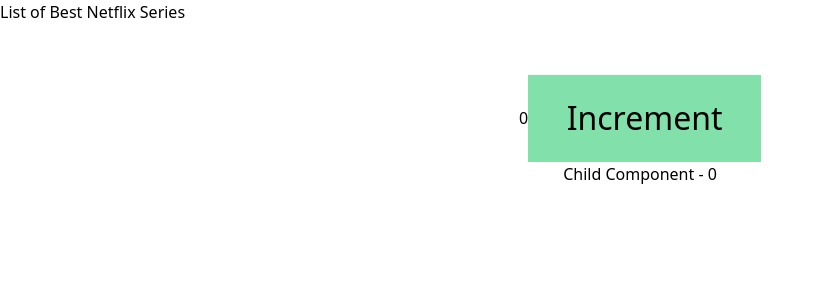
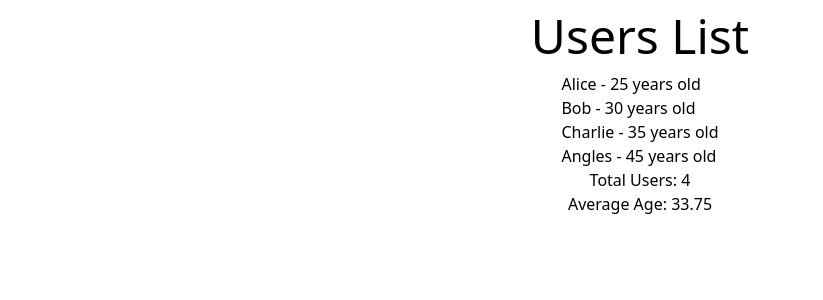
Before and after one commit to rajendra-rauta/React_v19, a React (Vite) app: page / in a window 1280 px wide. Shown: the top 300 px of the page, without its empty margins (0-823 px from the left). Built offline with nearby package versions, Linux system fonts and the light colour scheme.

Commit message:
derived state

```diff
--- a/src/App.jsx
+++ b/src/App.jsx
@@ -3,9 +3,10 @@
 // import { EventPropagation } from "./components/EventPropagation";
 // import { EventProps } from "./components/EventsProps";
 // import "./components/Netflix.css";
+import { DerivedState } from "./components/DeriverState";
 import "./components/Ev.css";
 import styles from "./components/Netflix.module.css";
-import { State } from "./hooks/state";
+// import { State } from "./hooks/state";
 import './index.css'
 
 
@@ -14,12 +15,13 @@
   return (
 
     <section >
-      <h1 className={styles["card-heading"]}>List of Best Netflix Series</h1>
+      {/* <h1 className={styles["card-heading"]}>List of Best Netflix Series</h1> */}
       {/* <NetflixSeries /> */}
       {/* <EventHandeling/> */}
       {/* <EventProps/> */}
       {/* <EventPropagation /> */}
-      <State/>
+      {/* <State/> */}
+      <DerivedState />
 
     </section>
 
--- /dev/null
+++ b/src/components/DeriverState.jsx
@@ -0,0 +1,32 @@
+import { useState } from "react";
+
+export const DerivedState = () => {
+    const [users, setUsers] = useState([
+        { name: "Alice", age: 25 },
+        { name: "Bob", age: 30 },
+        { name: "Charlie", age: 35 },
+        { name: "Angles", age: 45 },
+    ]);
+
+    // Derived state: count of users
+    console.log(users);
+    const userCount = users.length;
+    // Derived state: average age of users
+    const averageAge =
+        users.reduce((accum, curElem) => accum + curElem.age, 0) / userCount;
+
+    return (
+        <div className="main-div">
+            <h1>Users List</h1>
+            <ul>
+                {users.map((user, index) => (
+                    <li key={index}>
+                        {user.name} - {user.age} years old
+                    </li>
+                ))}
+            </ul>
+            <p>Total Users: {userCount}</p>
+            <p>Average Age: {averageAge}</p>
+        </div>
+    );
+};
--- a/src/components/EV.css
+++ b/src/components/EV.css
@@ -4,6 +4,7 @@
     display: flex;
     justify-content: center;
     align-items: center;
+    flex-direction: column;
   }
 
   .g-div {
@@ -63,3 +64,6 @@
     padding: 1.2rem 2.4rem;
     background-color: #f7dc6f;
   }
+  h1 {
+    font-size: 3rem;
+  }
```
